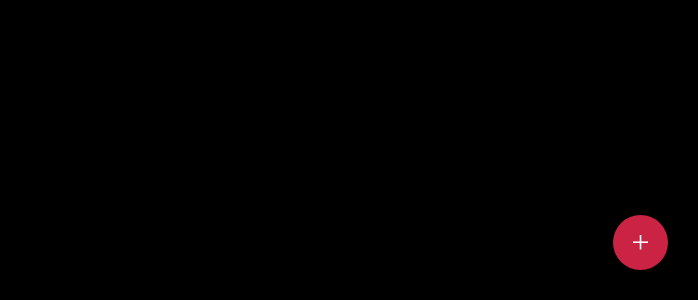
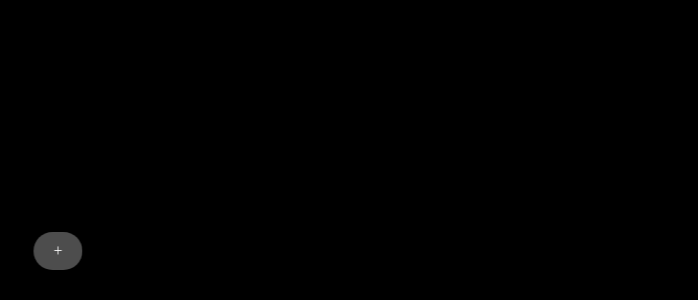
Before and after one commit to wingeherose9145/my-tiktok-app, a website: page index.html in a window 1280 px wide. Shown: the part 500-800 px from the top of the page, without its empty margins (582-1280 px from the left). Drawn offline with Linux system fonts and the light colour scheme.

Commit message:
Refactor CSS for layout and styling improvements

```diff
--- a/style.css
+++ b/style.css
@@ -1,50 +1,51 @@
-* { margin: 0; padding: 0; box-sizing: border-box; }
-body { background-color: #000; overflow: hidden; }
+html, body {
+    margin: 0;
+    padding: 0;
+    width: 100%;
+    height: 100%;
+    background-color: #000000 !important;
+    overflow: hidden;
+}
 
-.video-container {
+#videoContainer {
     width: 100vw;
     height: 100vh;
+    scroll-snap-type: y mandatory;
     overflow-y: scroll;
-    scroll-snap-type: y mandatory;
-    scrollbar-width: none; /* 隐藏滚动条 */
+    background-color: #000000;
 }
-.video-container::-webkit-scrollbar { display: none; }
 
 .video-card {
-    width: 100%;
-    height: 100%;
+    width: 100vw;
+    height: 100vh;
     scroll-snap-align: start;
-    background: #000;
     display: flex;
     align-items: center;
     justify-content: center;
+    background-color: #000000;
 }
 
-video {
+.video-card video {
     width: 100%;
     height: 100%;
-    object-fit: contain; /* 保证比例，不拉伸 */
+    /* contain 保证视频比例正确且完整显示，不拉伸 */
+    object-fit: contain;
+    display: block;
 }
 
 #add-btn {
     position: fixed;
     bottom: 30px;
-    right: 30px;
-    width: 55px;
-    height: 55px;
-    background: rgba(254, 44, 85, 0.8);
-    border-radius: 50%;
+    left: 50%;
+    transform: translateX(-50%);
+    background: rgba(255, 255, 255, 0.3);
     color: white;
-    font-size: 32px;
-    display: flex;
-    justify-content: center;
-    align-items: center;
-    z-index: 999;
-    transition: opacity 0.5s; /* 消失时的淡出效果 */
+    padding: 10px 20px;
+    border-radius: 20px;
+    z-index: 100;
+    backdrop-filter: blur(5px);
 }
 
-/* 隐藏状态 */
-.hidden {
-    opacity: 0 !important;
-    pointer-events: none;
+#add-btn.hidden {
+    display: none;
 }
```
